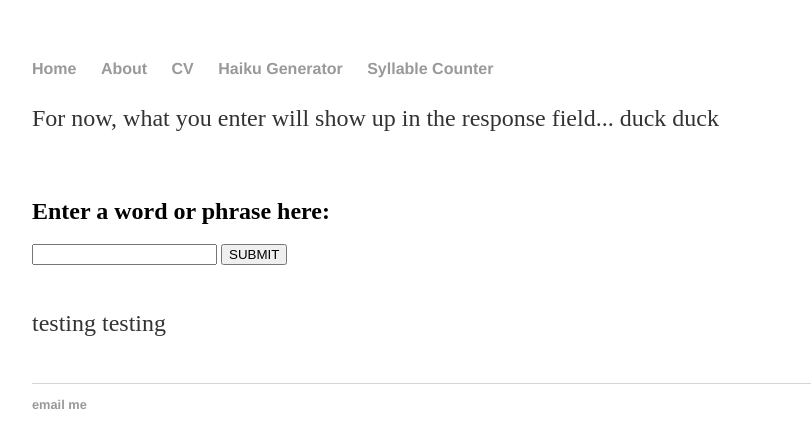
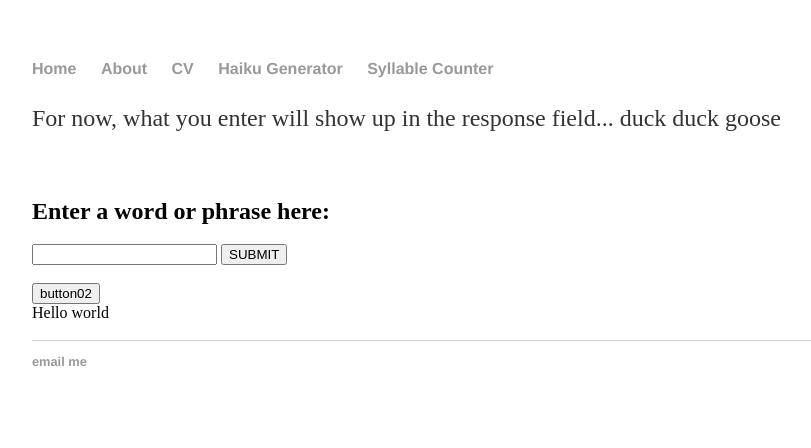
Before and after one commit to SeanEFletcher/SeanEFletcher.github.io, a Jekyll site: the page built from syllable/index.html, in a window 1280 px wide. Shown: the top 448 px of the page, without its empty margins (160-971 px from the left). Built offline with Jekyll 4.4.1, drawn with Linux system fonts in a browser that asks for light colours.

Commit message:
Update index.html

```diff
--- a/syllable/index.html
+++ b/syllable/index.html
@@ -2,13 +2,15 @@
 layout: default
 title: Syllable Counter
 ---
-<p> For now, what you enter will show up in the response field... duck duck</p><br>
+<p> For now, what you enter will show up in the response field... duck duck goose</p><br>
 <h2 id="prompt">Enter a word or phrase here:</h2>
 
       <form id="form" autocomplete="off">
         <input type="text" id="input01" value="">
         <button id="submit">SUBMIT</button>
       </form><br>
+
+      <button id="test01">button02</button>
 
       <div id="responseField">
             <p>testing testing</p>
@@ -19,7 +21,7 @@ const printPoop = () => {
       console.log('poop');
 };
 const displaySuggestions02 = () => {
-      let inputString = document.getElementById('input01').value
+      let inputString = document.getElementById('input01').value;
       if(!inputString) {
             console.log('poop');
             return;
@@ -28,7 +30,10 @@ const displaySuggestions02 = () => {
             return;
       }
 };
+const testFunction01 = () => {
+      document.getElementById("responseField").innerHTML = 'Hello world'
+}
 // calling the function
 
-document.getElementById('submit').addEventListener('click', displaySuggestions02());
+document.getElementById('test01').addEventListener('click', testFunction01());
 </script>
```
